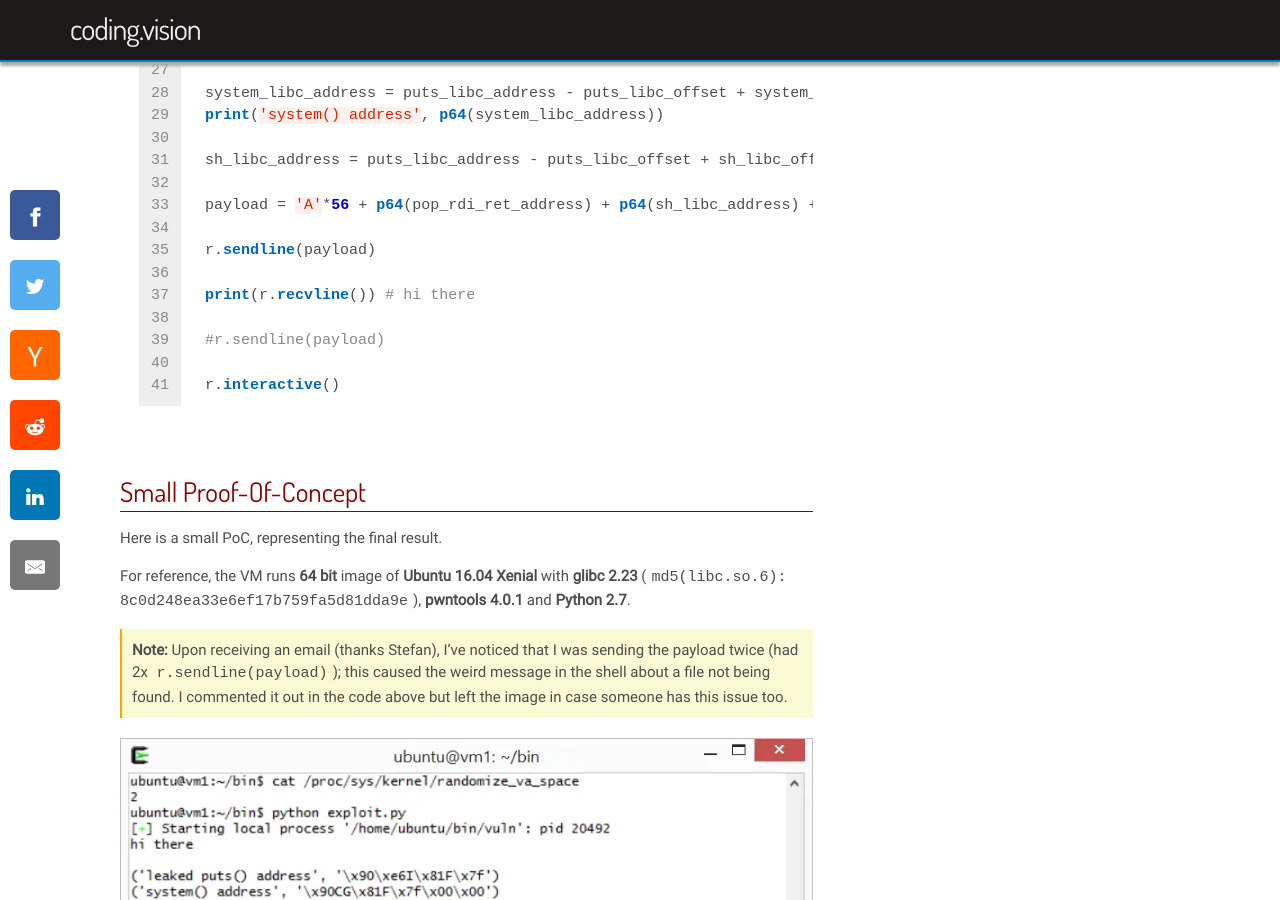
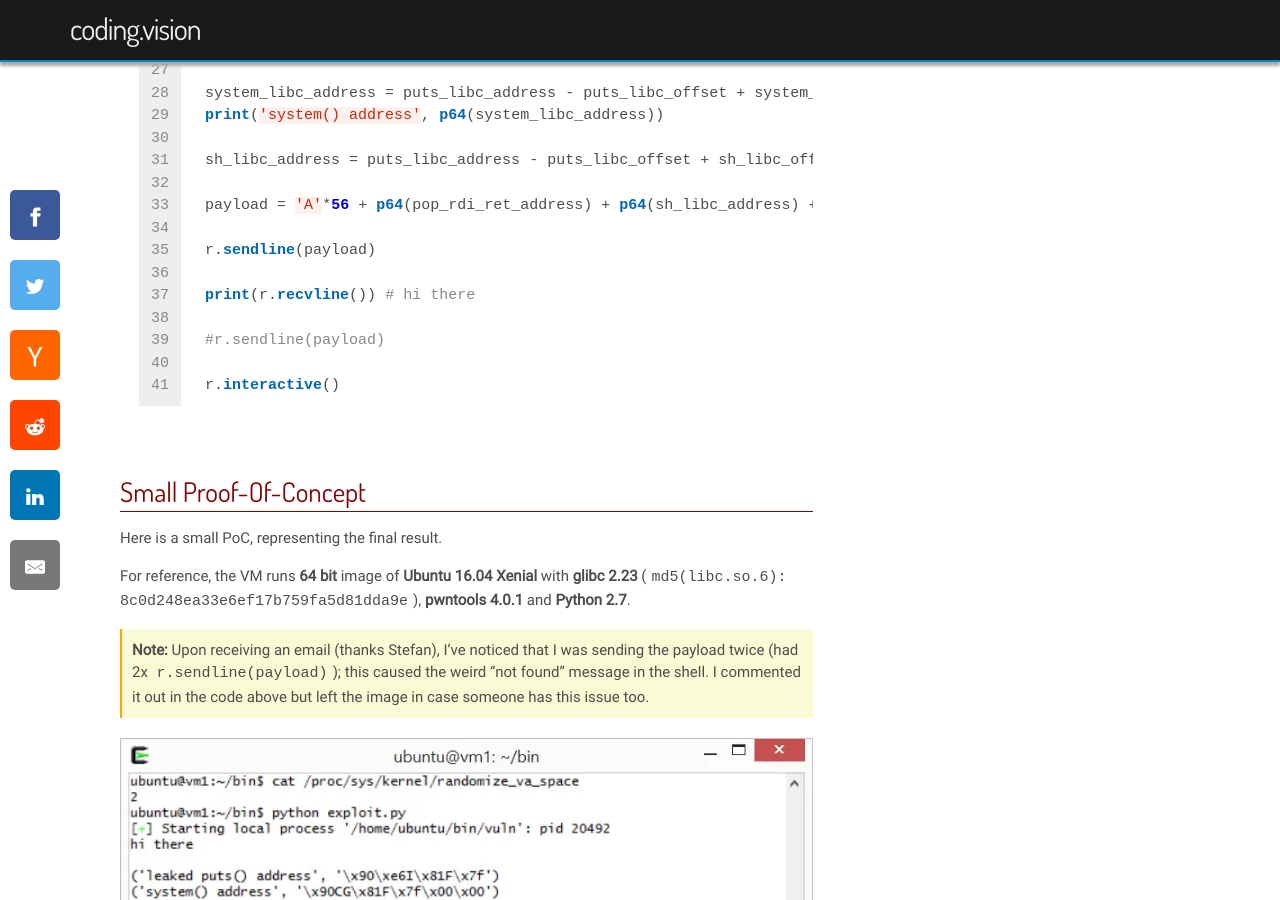
Before and after one commit to Apex95/apex95.github.io, a Jekyll site: the page built from _posts/2019-07-03-bypassing-aslr-dep-getting-shells-with-pwntools.markdown, in a window 1280 px wide and 900 px high, scrolled down 7060 px. Built offline with Jekyll 4.4.1, drawn with Linux system fonts in a browser that asks for light colours; some web fonts are replaced; comment, search, counter and statistics services are not loaded.

Commit message:
removed some words

```diff
--- a/_posts/2019-07-03-bypassing-aslr-dep-getting-shells-with-pwntools.markdown
+++ b/_posts/2019-07-03-bypassing-aslr-dep-getting-shells-with-pwntools.markdown
@@ -254,7 +254,7 @@ Here is a small PoC, representing the final result.
 
 For reference, the VM runs **64 bit** image of **Ubuntu 16.04 Xenial** with **glibc 2.23** (`md5(libc.so.6): 8c0d248ea33e6ef17b759fa5d81dda9e`), **pwntools 4.0.1** and **Python 2.7**.
 
-##### Upon receiving an email (thanks Stefan), I've noticed that I was sending the payload twice (had 2x `r.sendline(payload)`); this caused the weird message in the shell about a file not being found. I commented it out in the code above but left the image in case someone has this issue too.
+##### Upon receiving an email (thanks Stefan), I've noticed that I was sending the payload twice (had 2x `r.sendline(payload)`); this caused the weird "not found" message in the shell. I commented it out in the code above but left the image in case someone has this issue too.
 
 {% include image.html url="/imgs/posts/bypassing-aslr-dep-getting-shells-with-pwntools/bypass_aslr_dep_poc_shell.webp" description="Proof-Of-Concept: Shell spawned inside a Process with ASLR and DEP" %}
 
```
